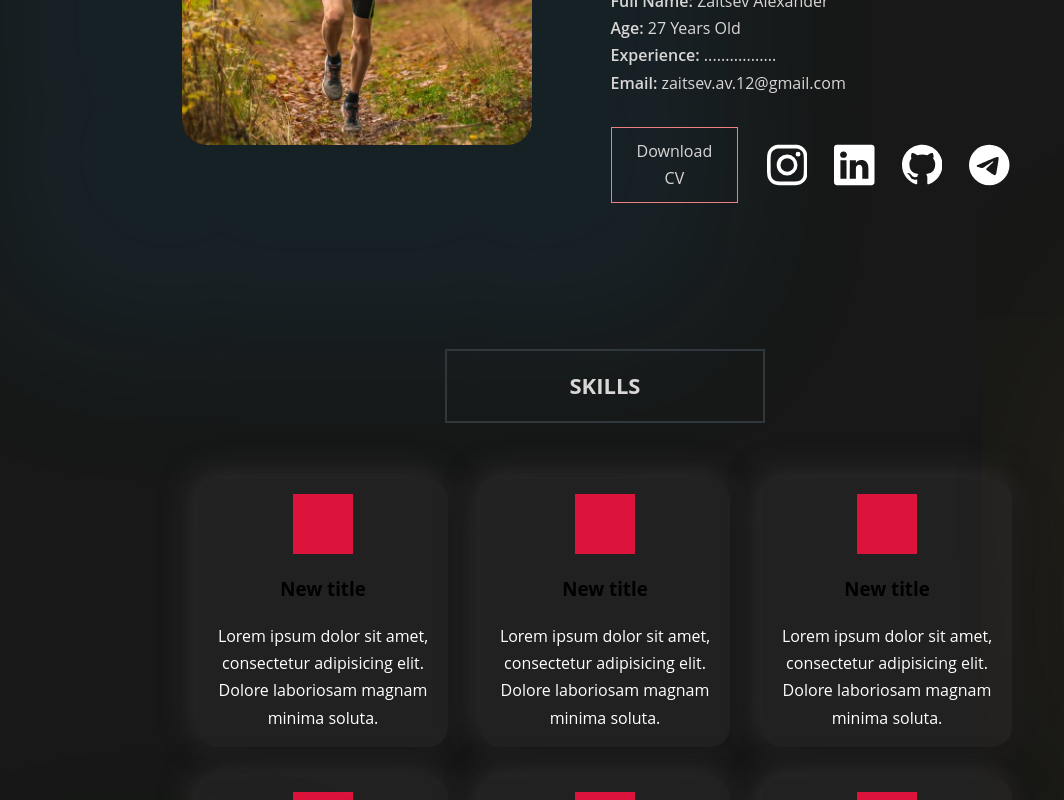
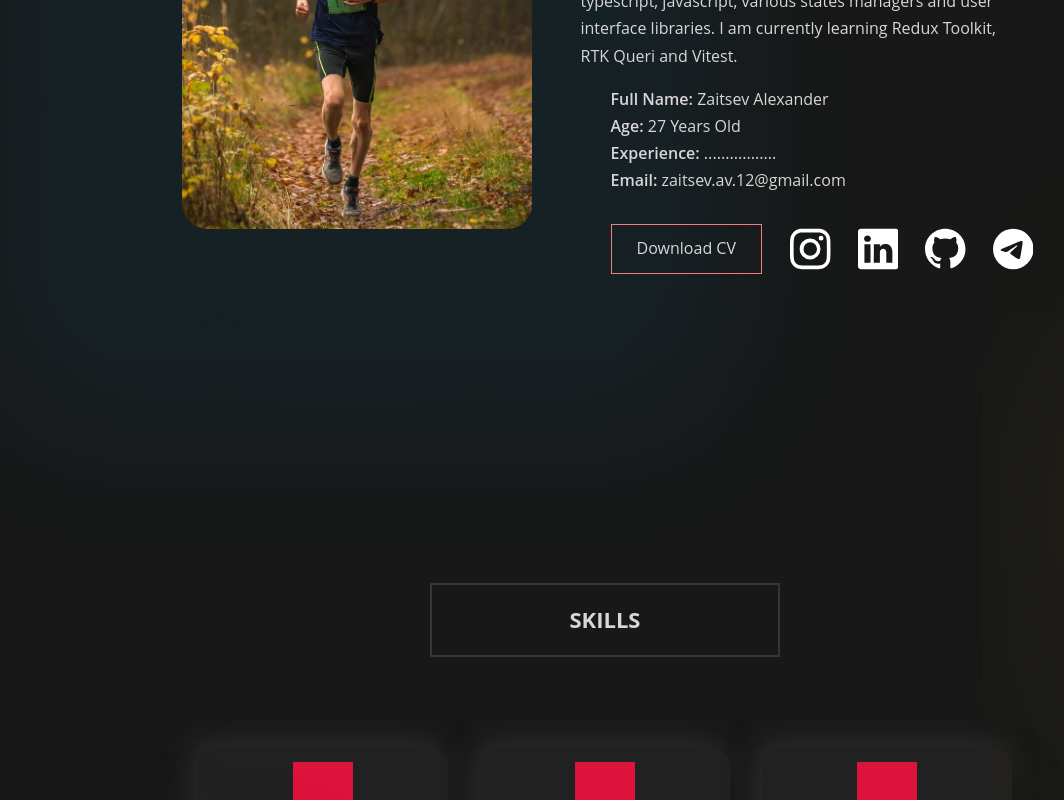
Before and after one commit to Zaitsev-AV/portfolio, a React (Create React App) app: page / in a window 1280 px wide. Shown: the part 1420-2220 px from the top of the page, without its empty margins (35-1099 px from the left). Built offline with nearby package versions, Linux system fonts and the light colour scheme.

Commit message:
refactoring

```diff
--- a/package.json
+++ b/package.json
@@ -1,5 +1,6 @@
 {
   "name": "portfolio",
+  "homepage": "https://zaitsev-av.github.io/portfolio",
   "version": "0.1.0",
   "private": true,
   "dependencies": {
@@ -11,6 +12,7 @@
     "@types/react": "^18.0.0",
     "@types/react-dom": "^18.0.0",
     "@types/sass": "^1.45.0",
+    "gh-pages": "^5.0.0",
     "node-sass": "^8.0.0",
     "react": "^18.2.0",
     "react-dom": "^18.2.0",
@@ -22,7 +24,9 @@
     "start": "react-scripts start",
     "build": "react-scripts build",
     "test": "react-scripts test",
-    "eject": "react-scripts eject"
+    "eject": "react-scripts eject",
+    "predeploy": "npm run build",
+    "deploy": "gh-pages -d build"
   },
   "eslintConfig": {
     "extends": [
--- a/src/aboutMe/About.module.scss
+++ b/src/aboutMe/About.module.scss
@@ -7,6 +7,7 @@
     min-height: 100vh;
     width: 70%;
     margin: 0 auto;
+    padding: 100px 0;
 
     .photo img {
         width: 350px;
@@ -73,6 +74,7 @@
                 margin: 15px;
                 text-decoration: none;
                 color: #d9d6d6;
+                white-space: nowrap;
             }
 
             .btn_outline_primary:hover  {
--- a/src/common/block title/BlockTitle.module.scss
+++ b/src/common/block title/BlockTitle.module.scss
@@ -10,6 +10,7 @@
     width: 100%;
     padding-right: 15px;
     padding-left: 15px;
+    padding-top: 50px;
 }
 
 .text_center {
@@ -18,7 +19,7 @@
 
 .title {
     padding: 16px;
-    margin: 0 0 16px 0;
+    margin: 0 0 50px 0;
     text-transform: uppercase;
     display: inline-block;
     position: relative;
@@ -28,7 +29,8 @@
     /*-webkit-transition: all 2s cubic-bezier(0.21, 1, 0.84, 1.01);*/
     /*transition: all 2s cubic-bezier(0.21, 1, 0.84, 1.01);*/
     border: 2px solid #31383d;
-    min-width: 350px;
+    max-width: 350px;
+    width: 100%;
 }
 .title:hover {
     background-color: #72383e;
@@ -39,7 +41,7 @@
 
 @media (min-width: 365px) {
     .title {
-        min-width: 320px;
+        //min-width: 320px;
         font-size: 22px;
 
     }
--- a/src/contacts/Contacts.module.scss
+++ b/src/contacts/Contacts.module.scss
@@ -1,5 +1,6 @@
 .contactsBlock {
     background-color: #171817;
+    padding: 100px 0;
 
     .contactsContainer {
         flex-direction: column;
@@ -19,7 +20,8 @@
             padding: 15px;
             border-radius: 10px;
             box-shadow: 0 0 20px rgba(255, 255, 255, 0.5);
-            min-width: 350px;
+            max-width: 500px;
+            width: 100%;
             @media screen and (max-width: 768px) {
                     min-width: 250px;
             }
--- a/src/skills/Skills.module.scss
+++ b/src/skills/Skills.module.scss
@@ -1,5 +1,6 @@
 .skillsBlock {
     background-color: #171817;
+    padding: 100px 0;
 
     .skillsContainer {
         display: flex;
```
Also changed, not shown: src/common/social/SocialIcon.tsx (+1 -1 lines), src/assets/img/telega.svg (deleted), 1 other file (tests, documents, lock files or other folders).
